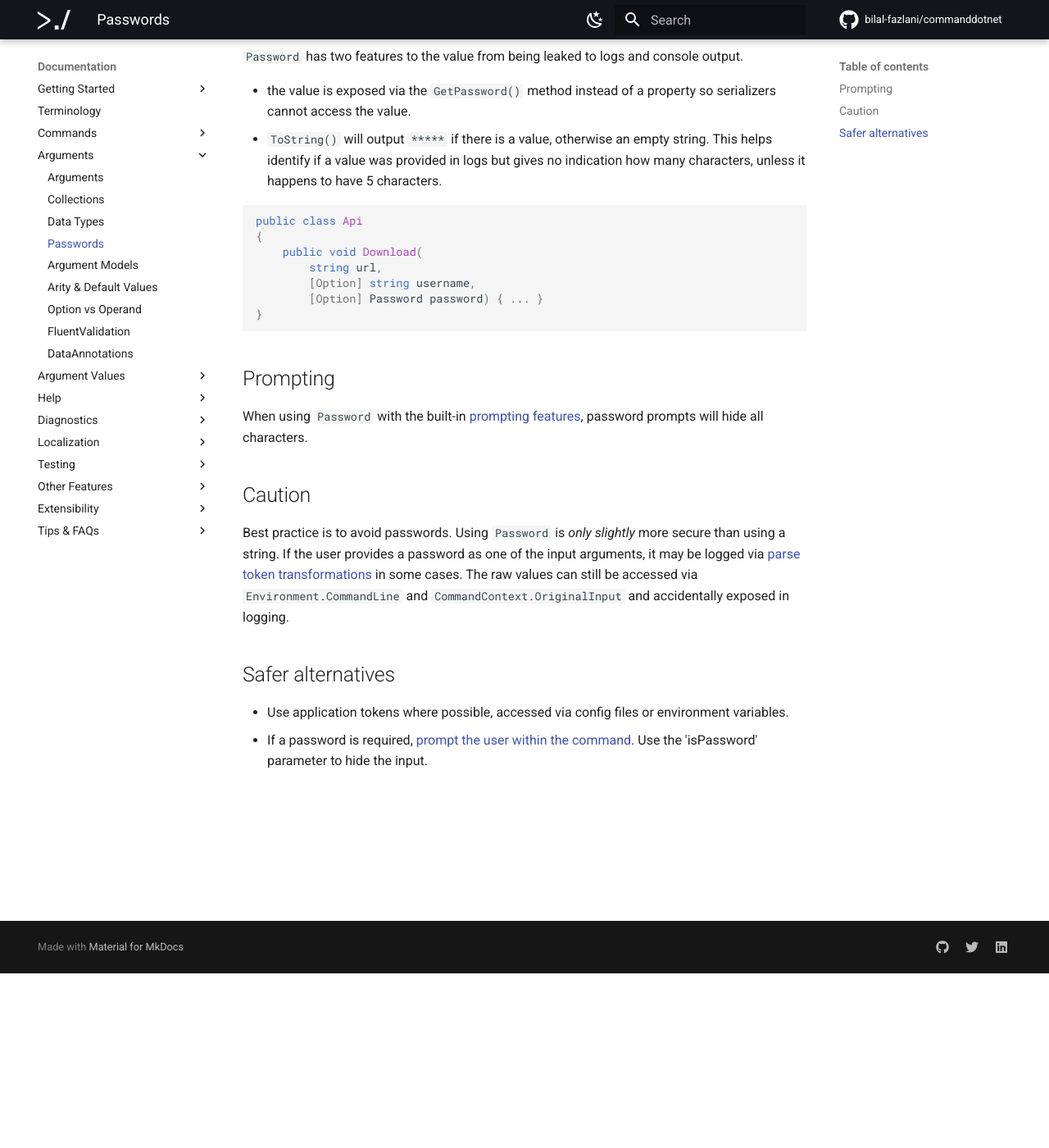
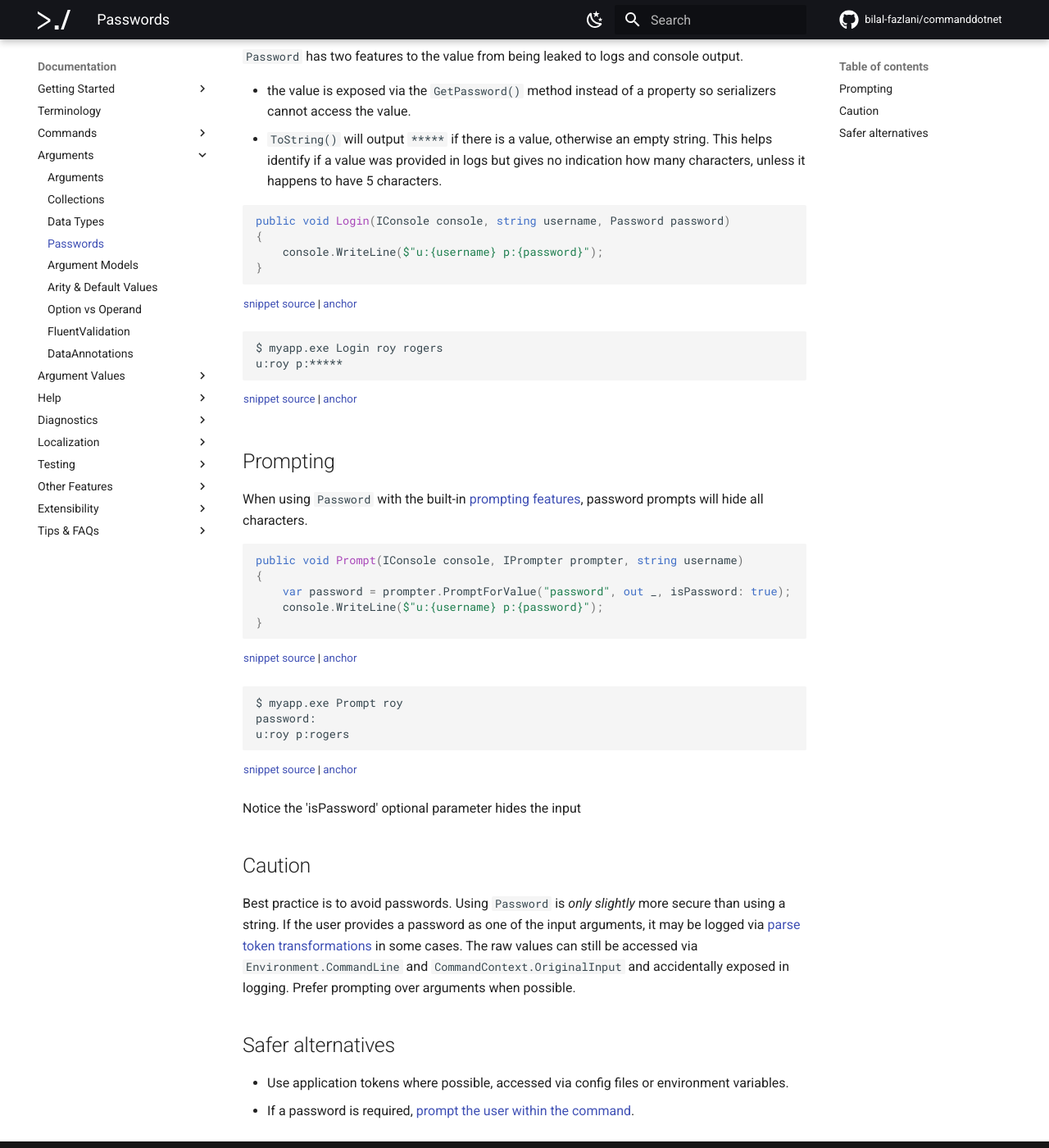
Before and after one commit to bilal-fazlani/commanddotnet, an MkDocs documentation site: the page built from docs/Arguments/passwords.md, in a window 1280 px wide and 1400 px high, scrolled down 213 px. Shown: the whole window at 82% size. Built offline with MkDocs 1.6.1 and Material for MkDocs 9.7.7, drawn with Linux system fonts in a browser that asks for light colours; comment, search, counter and statistics services are not loaded.

Commit message:
update passwords docs

````diff
--- a/docs/Arguments/passwords.md
+++ b/docs/Arguments/passwords.md
@@ -7,30 +7,61 @@ The `Password` type can be use to define arguments that contain confidential dat
 * the value is exposed via the `GetPassword()` method instead of a property so serializers cannot access the value.
 * `ToString()` will output `*****` if there is a value, otherwise an empty string. This helps identify if a value was provided in logs but gives no indication how many characters, unless it happens to have 5 characters.
 
-``` cs
+<!-- snippet: passwords_login -->
+<a id='snippet-passwords_login'></a>
+```c#
+public void Login(IConsole console, string username, Password password)
+{
+    console.WriteLine($"u:{username} p:{password}");
+}
+```
+<sup><a href='https://github.com/bilal-fazlani/commanddotnet/blob/master/CommandDotNet.DocExamples/Arguments/Arguments/Passwords.cs#L15-L20' title='Snippet source file'>snippet source</a> | <a href='#snippet-passwords_login' title='Start of snippet'>anchor</a></sup>
+<!-- endSnippet -->
 
-public class Api
-{
-    public void Download(
-        string url,
-        [Option] string username,
-        [Option] Password password) { ... }
-}
-
+<!-- snippet: passwords_login_exe -->
+<a id='snippet-passwords_login_exe'></a>
+```bash
+$ myapp.exe Login roy rogers
+u:roy p:*****
 ```
+<sup><a href='https://github.com/bilal-fazlani/commanddotnet/blob/master/CommandDotNet.DocExamples/BashSnippets/passwords_login_exe.bash#L1-L4' title='Snippet source file'>snippet source</a> | <a href='#snippet-passwords_login_exe' title='Start of snippet'>anchor</a></sup>
+<!-- endSnippet -->
 
 ## Prompting
 
 When using `Password` with the built-in [prompting features](../ArgumentValues/prompting.md), password prompts will hide all characters.
 
+<!-- snippet: passwords_prompt -->
+<a id='snippet-passwords_prompt'></a>
+```c#
+public void Prompt(IConsole console, IPrompter prompter, string username)
+{
+    var password = prompter.PromptForValue("password", out _, isPassword: true);
+    console.WriteLine($"u:{username} p:{password}");
+}
+```
+<sup><a href='https://github.com/bilal-fazlani/commanddotnet/blob/master/CommandDotNet.DocExamples/Arguments/Arguments/Passwords.cs#L22-L28' title='Snippet source file'>snippet source</a> | <a href='#snippet-passwords_prompt' title='Start of snippet'>anchor</a></sup>
+<!-- endSnippet -->
+
+<!-- snippet: passwords_prompt_exe -->
+<a id='snippet-passwords_prompt_exe'></a>
+```bash
+$ myapp.exe Prompt roy
+password:
+u:roy p:rogers
+```
+<sup><a href='https://github.com/bilal-fazlani/commanddotnet/blob/master/CommandDotNet.DocExamples/BashSnippets/passwords_prompt_exe.bash#L1-L5' title='Snippet source file'>snippet source</a> | <a href='#snippet-passwords_prompt_exe' title='Start of snippet'>anchor</a></sup>
+<!-- endSnippet -->
+
+Notice the 'isPassword' optional parameter hides the input
 
 ## Caution
 
 Best practice is to avoid passwords. Using `Password` is *only slightly* more secure than using a string.
 If the user provides a password as one of the input arguments, it may be logged via [parse token transformations](../Diagnostics/parse-directive.md#token-transformations) in some cases.
-The raw values can still be accessed via `Environment.CommandLine` and `CommandContext.OriginalInput` and accidentally exposed in logging.
+The raw values can still be accessed via `Environment.CommandLine` and `CommandContext.OriginalInput` and accidentally exposed in logging. Prefer prompting over arguments when possible.
 
 ## Safer alternatives
 
 * Use application tokens where possible, accessed via config files or environment variables.
-* If a password is required, [prompt the user within the command](../ArgumentValues/prompting.md/#prompting-from-within-the-command-method). Use the 'isPassword' parameter to hide the input.
+* If a password is required, [prompt the user within the command](../ArgumentValues/prompting.md/#prompting-from-within-the-command-method).
````
Also changed, not shown: docs/Arguments/argument-types.md (+2 -2 lines), 6 other files.
